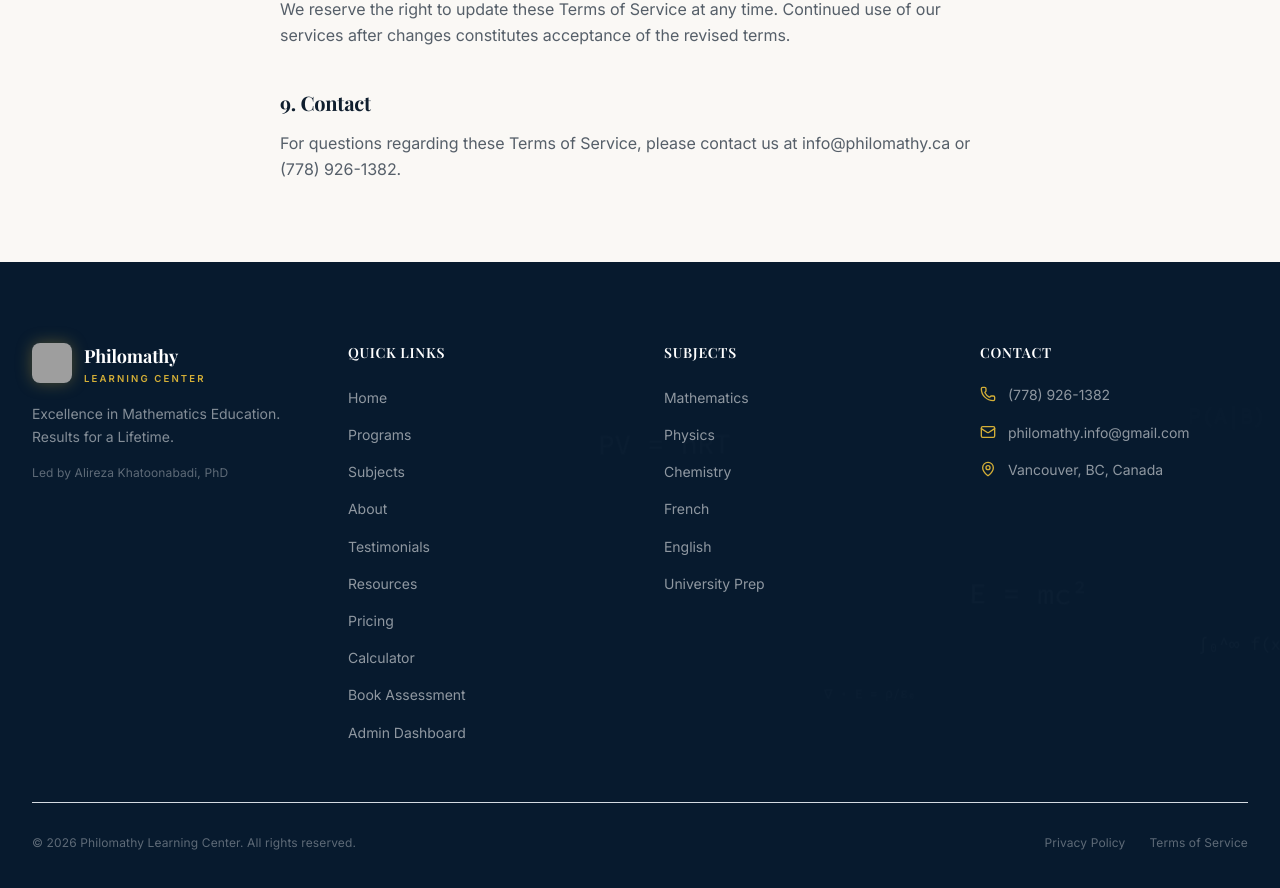
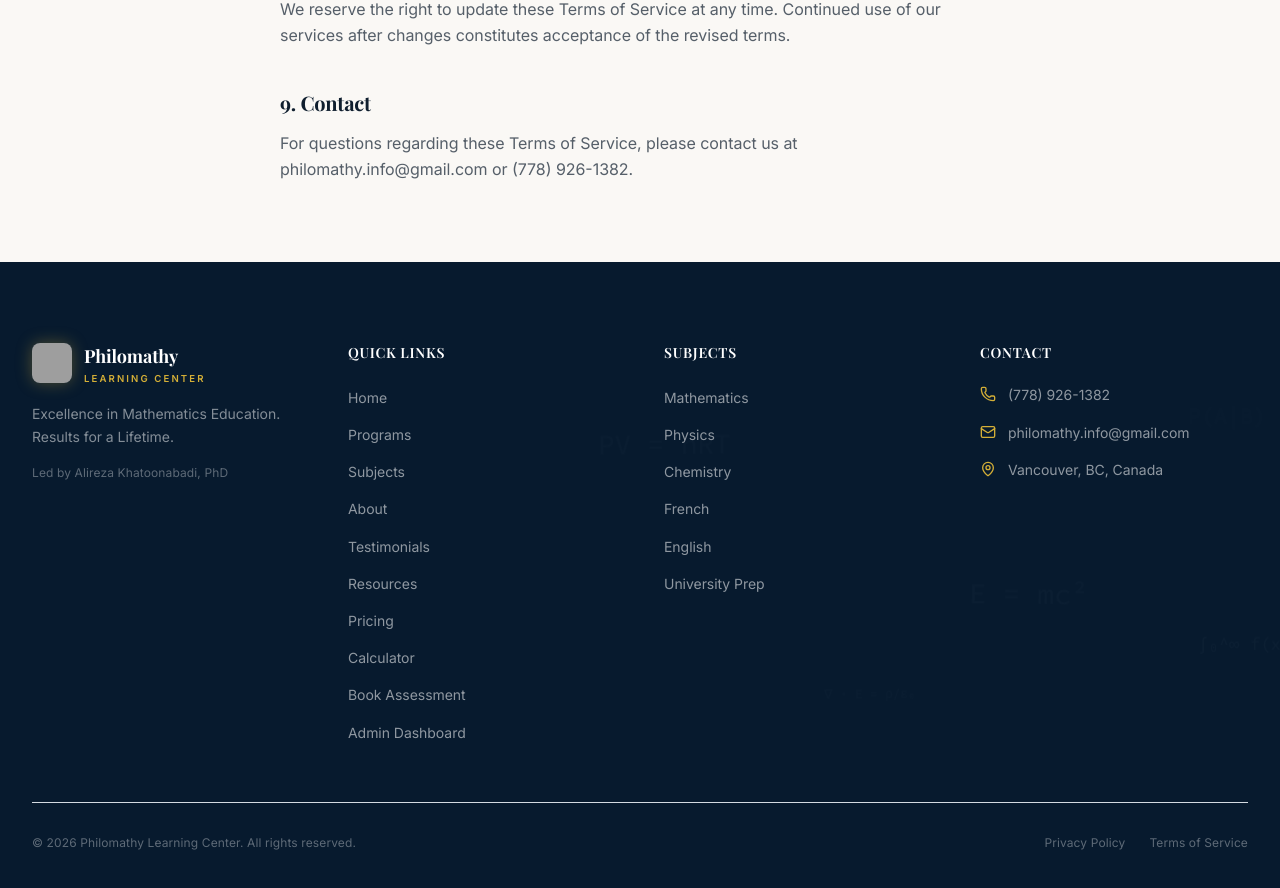
Before and after one commit to Alireza202505/philomathy-website, a React (Vite) app: page /terms-of-service in a window 1280 px wide. Shown: the part 1651-2539 px from the top of the page. Built offline with nearby package versions, Linux system fonts and the light colour scheme; no server answers; grey boxes are pictures that could not be loaded; a web font is replaced by a local one.

Commit message:
Update contact email in Terms of Service

```diff
--- a/src/pages/TermsOfService.jsx
+++ b/src/pages/TermsOfService.jsx
@@ -38,7 +38,7 @@ export default function TermsOfService() {
     },
     {
       title: "9. Contact",
-      body: "For questions regarding these Terms of Service, please contact us at info@philomathy.ca or (778) 926-1382."
+      body: "For questions regarding these Terms of Service, please contact us at philomathy.info@gmail.com or (778) 926-1382."
     },
   ];
 
```
